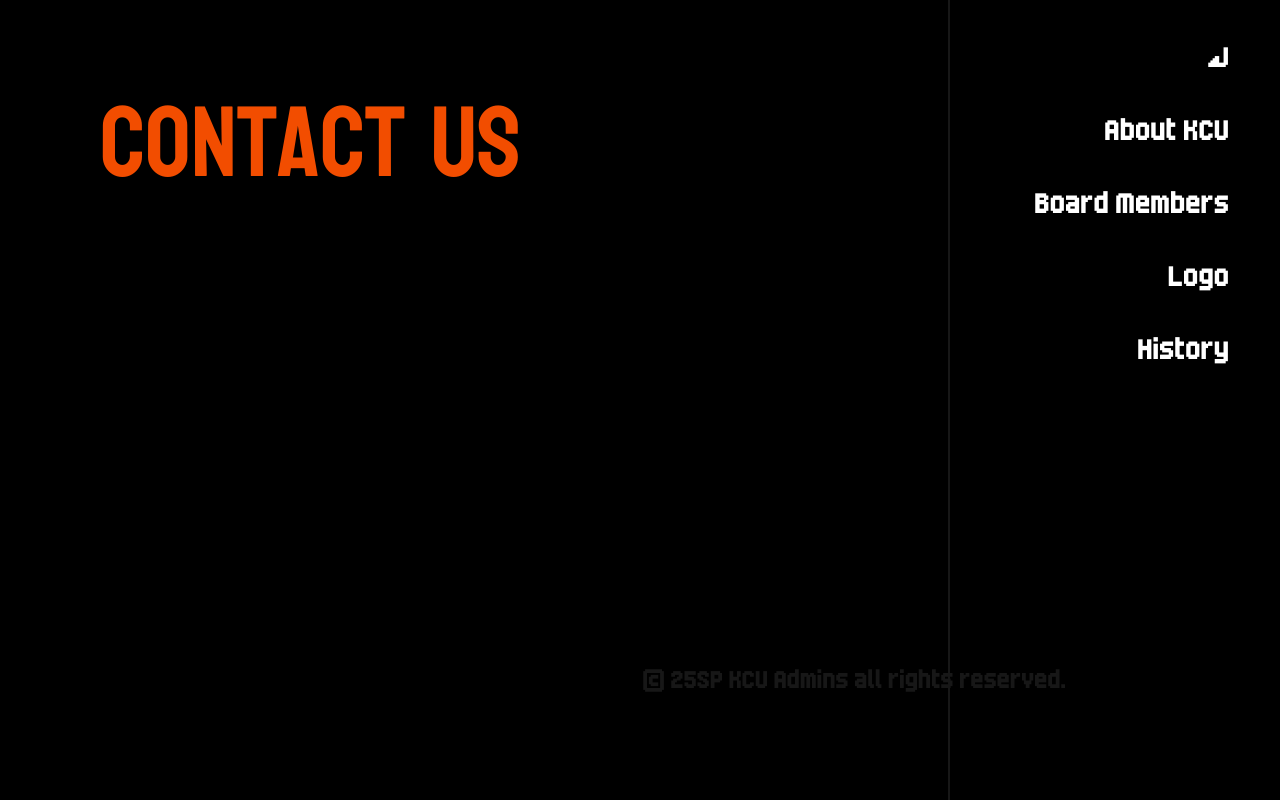
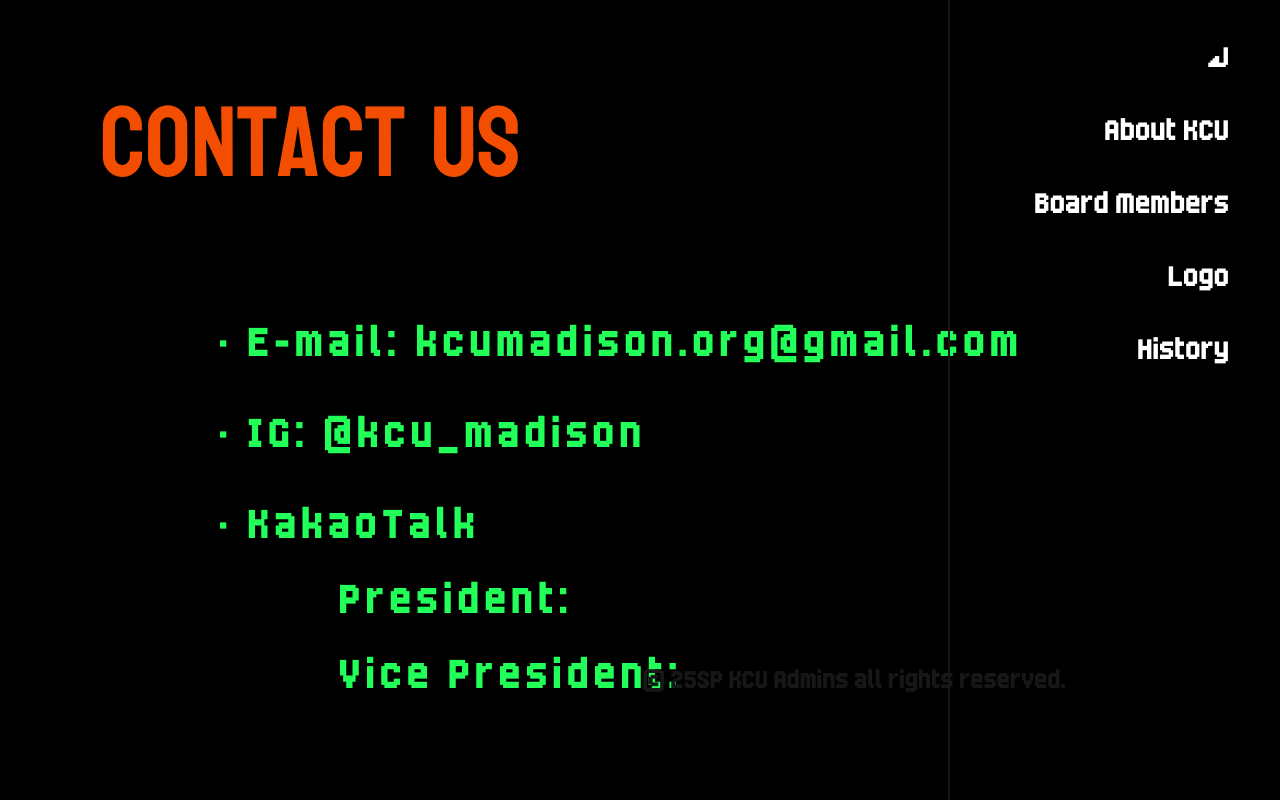
Before and after one commit to maieexx/KCU_Madison, a Next.js app in the folder kcu_madison_web/: page /aboutKCU/contactUs in a window 1280 px wide. Built offline with nearby package versions, Linux system fonts and the light colour scheme.

Commit message:
feat: add contactUs page

```diff
--- a/kcu_madison_web/app/aboutKCU/contactUs/page.tsx
+++ b/kcu_madison_web/app/aboutKCU/contactUs/page.tsx
@@ -22,6 +22,16 @@ export default function contactUs() {
         <h1 style={{ color: '#F24D00' }} className='font-title' >Contact Us</h1>
     </div>
 
+      {/* Centered Contact Info */}
+      <div style={{ color: '#21FF58', fontSize: '50px', letterSpacing: '5px' }} className="font-decor text-left space-y-4 absolute left-[220px] top-[300px]">
+        <p>· E-mail: kcumadison.org@gmail.com</p>
+        <p>· IG: @kcu_madison</p>
+        <div>
+          <p>· KakaoTalk</p>
+          <p className='ml-[120px]'>President:</p>
+          <p className='ml-[120px]'>Vice President:</p>
+        </div>
+      </div>
 
 
 
```
